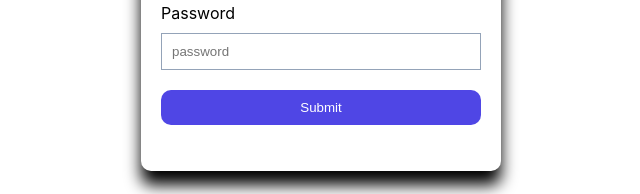
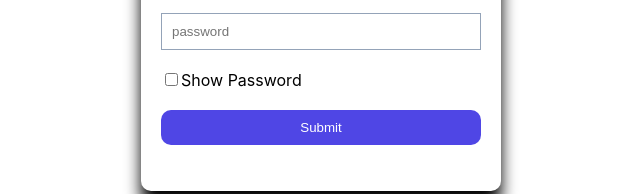
Before and after one commit to ultra-hash/NxtWatch, a React (Create React App) app: page /login in a window 1280 px wide. Shown: the part 455-649 px from the top of the page, without its empty margins (319-959 px from the left). Built offline with nearby package versions, Linux system fonts and the light colour scheme; a web font is replaced by a local one.

Commit message:
added functionaly to show and hide password

```diff
--- a/src/components/LoginView/index.js
+++ b/src/components/LoginView/index.js
@@ -15,7 +15,7 @@ import {
 import ThemeContext from '../../context/themeContext'
 
 class LoginView extends Component {
-  state = {username: '', password: '', errorMsg: ''}
+  state = {username: '', password: '', errorMsg: '', showPassword: false}
 
   onChangeInput = event => {
     if (event.target.id === 'username') {
@@ -25,11 +25,15 @@ class LoginView extends Component {
     }
   }
 
+  onClickShowPassword = () => {
+    this.setState(prevState => ({showPassword: !prevState.showPassword}))
+  }
+
   render() {
     return (
       <ThemeContext.Consumer>
         {value => {
-          const {username, password, errorMsg} = this.state
+          const {username, password, errorMsg, showPassword} = this.state
           const {isDarkTheme} = value
 
           return (
@@ -46,7 +50,9 @@ class LoginView extends Component {
                 </LogoContainer>
                 <FormContainer>
                   <InputAndLabelContainer>
-                    <LabelItem dark={isDarkTheme}>UserName</LabelItem>
+                    <LabelItem htmlFor="username" dark={isDarkTheme}>
+                      UserName
+                    </LabelItem>
                     <InputItem
                       type="text"
                       placeholder="username"
@@ -57,16 +63,29 @@ class LoginView extends Component {
                     />
                   </InputAndLabelContainer>
                   <InputAndLabelContainer>
-                    <LabelItem dark={isDarkTheme}>Password</LabelItem>
+                    <LabelItem htmlFor="password" dark={isDarkTheme}>
+                      Password
+                    </LabelItem>
                     <InputItem
                       dark={isDarkTheme}
-                      type="password"
+                      type={showPassword ? 'text' : 'password'}
                       placeholder="password"
                       value={password}
                       id="password"
                       onChange={this.onChangeInput}
                     />
                   </InputAndLabelContainer>
+                  <div>
+                    <InputItem
+                      type="checkbox"
+                      id="showPassword"
+                      onChange={this.onClickShowPassword}
+                    />
+                    <LabelItem dark={isDarkTheme} htmlFor="showPassword">
+                      Show Password
+                    </LabelItem>
+                  </div>
+
                   <FormButton type="button" dark={isDarkTheme}>
                     Submit
                   </FormButton>
```
